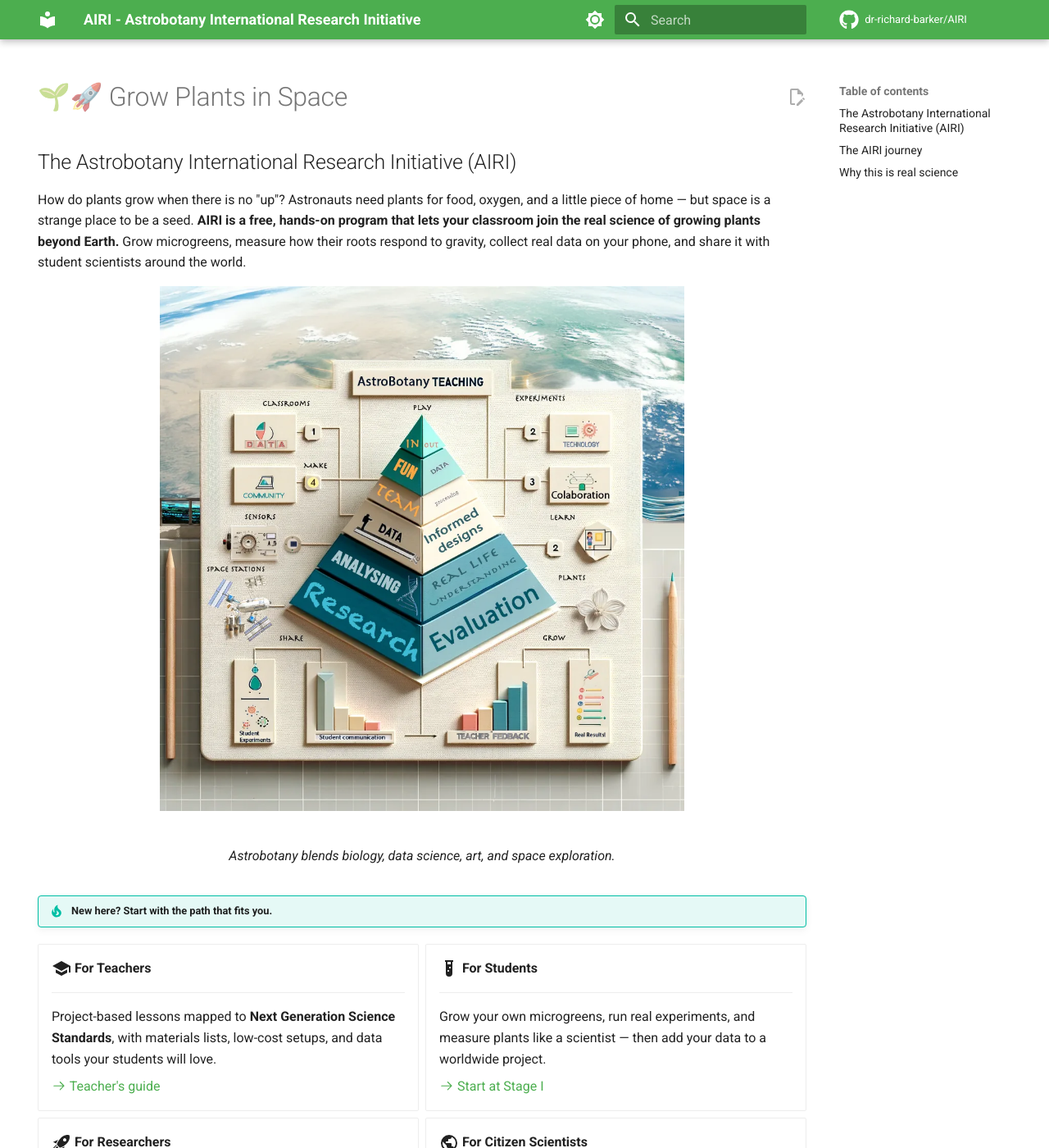
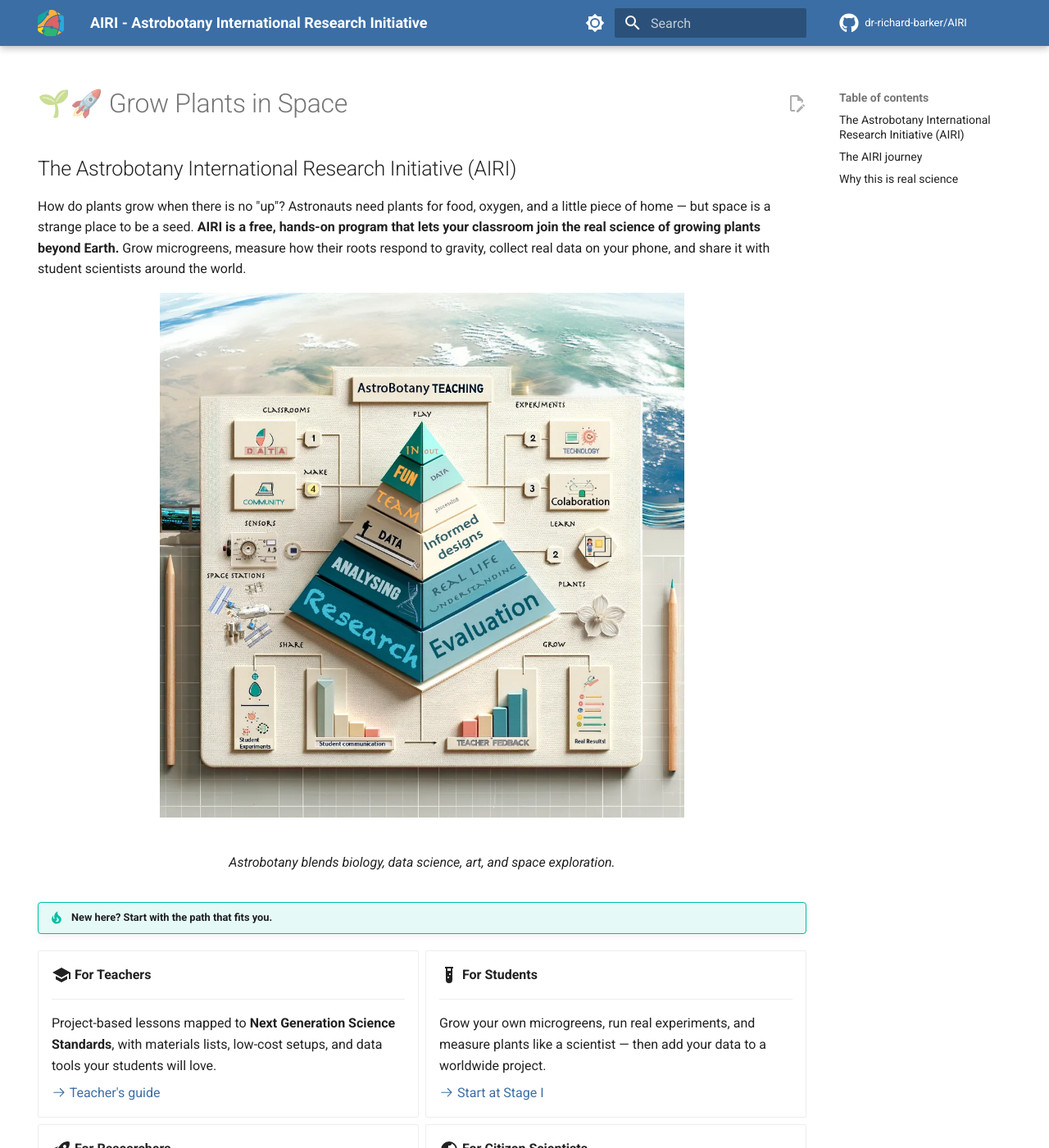
Before and after one commit to dr-richard-barker/AIRI, an MkDocs documentation site: the page built from docs/index.md, in a window 1280 px wide and 1400 px high. Shown: the whole window at 82% size. Built offline with MkDocs 1.6.1 and Material for MkDocs 9.7.7, drawn with Linux system fonts in a browser that asks for light colours; comment, search, counter and statistics services are not loaded.

Commit message:
Brand-align the AIRI MkDocs site with the CoSE palette + logo
AIRI is an MkDocs Material site (its own native nav/search/dark-mode already
provide a left doc map), so CoSE unification is done through Material's own
theming rather than the static overlay: COSE header logo + favicon, CoSE
blue/teal primary/accent via extra_css (stylesheets/cose.css) for both light and
slate schemes, and a COSE (cosecloud.com) link in the footer social row.

Co-Authored-By: Claude Fable 5 <noreply@anthropic.com>

```diff
--- /dev/null
+++ b/docs/stylesheets/cose.css
@@ -0,0 +1,24 @@
+/* COSE brand palette for MkDocs Material — unifies AIRI with the CoSE family
+   (radiation-page blue/teal) while keeping Material's native nav, search and
+   dark-mode toggle. Loaded via `extra_css` after the theme, so these win. */
+
+:root,
+[data-md-color-scheme="default"] {
+  --md-primary-fg-color:        #3B6EA5;
+  --md-primary-fg-color--light: #5a8bc0;
+  --md-primary-fg-color--dark:  #2f5985;
+  --md-accent-fg-color:         #3FB6A8;
+}
+
+[data-md-color-scheme="slate"] {
+  --md-primary-fg-color:        #6ea3d8;
+  --md-primary-fg-color--light: #8fbbe4;
+  --md-primary-fg-color--dark:  #4f7fb0;
+  --md-accent-fg-color:         #54c9ba;
+}
+
+/* Keep the COSE header logo legible on the blue header bar. */
+.md-header__button.md-logo img {
+  height: 1.6rem;
+  width: auto;
+}
--- a/mkdocs.yml
+++ b/mkdocs.yml
@@ -19,6 +19,8 @@ docs_dir: docs
 theme:
   name: material
   language: en
+  logo: assets/cose-logo.png
+  favicon: assets/cose-logo.png
   features:
     - navigation.instant
     - navigation.instant.progress
@@ -35,20 +37,19 @@ theme:
   palette:
     - media: "(prefers-color-scheme: light)"
       scheme: default
-      primary: green
-      accent: light green
       toggle:
         icon: material/brightness-7
         name: Switch to dark mode
     - media: "(prefers-color-scheme: dark)"
       scheme: slate
-      primary: green
-      accent: light green
       toggle:
         icon: material/brightness-4
         name: Switch to light mode
   icon:
     repo: fontawesome/brands/github
+
+extra_css:
+  - stylesheets/cose.css
 
 plugins:
   - search
@@ -95,3 +96,6 @@ extra:
     - icon: fontawesome/solid/seedling
       link: https://astrobiology.botany.wisc.edu/education-outreach
       name: UW-Madison Astrobotany Education & Outreach
+    - icon: fontawesome/solid/cloud
+      link: https://cosecloud.com/
+      name: COSE — cosecloud.com
```
Also changed, not shown: docs/assets/cose-logo.png (added).
